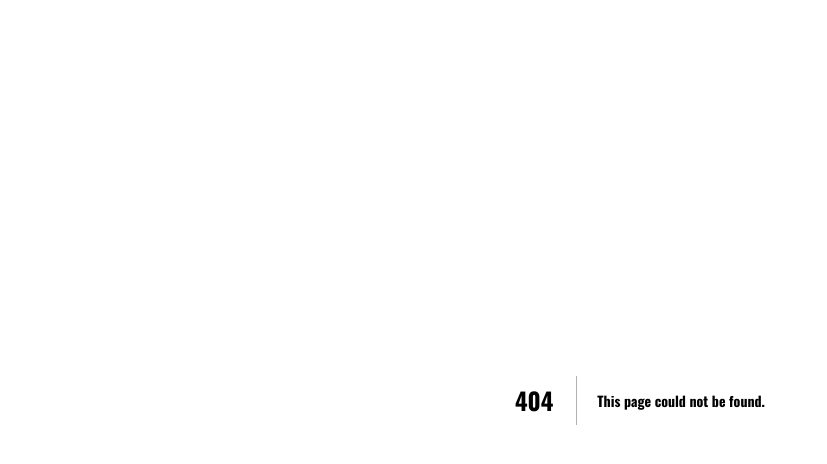
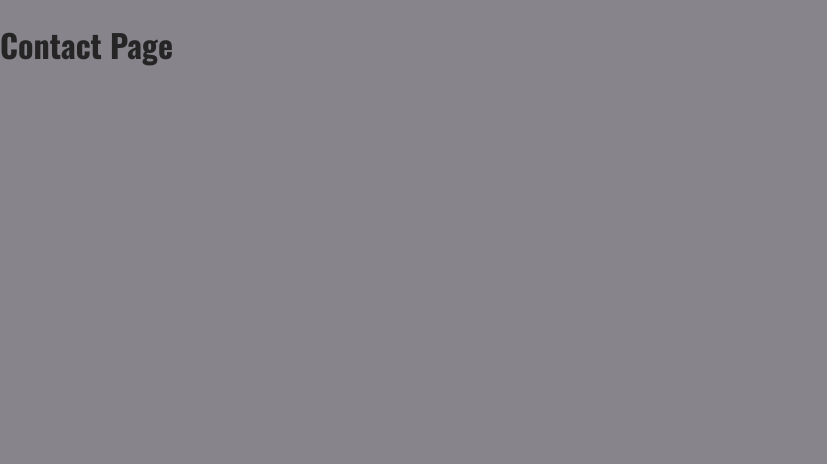
Before and after one commit to ChristianWare/blog, a Next.js app: page /contact in a window 1280 px wide. Before the commit this address had no page. Shown: the top 464 px of the page, without its empty margins (0-827 px from the left). Built offline with nearby package versions, Linux system fonts and the light colour scheme.

Commit message:
Contact/Posts/Slug pages

```diff
--- /dev/null
+++ b/pages/contact.js
@@ -0,0 +1,9 @@
+function ContactPage() {
+  return (
+    <div>
+      <h1>Contact Page</h1>
+    </div>
+  );
+}
+
+export default ContactPage;
--- a/pages/index.js
+++ b/pages/index.js
@@ -1,7 +1,7 @@
 function HomePage() {
   return (
     <div>
-
+      <h1>Home</h1>
     </div>
   )
 }
```
Also changed, not shown: pages/posts/[slug].js (added, +9 -0 lines), pages/posts/index.js (added, +9 -0 lines).
